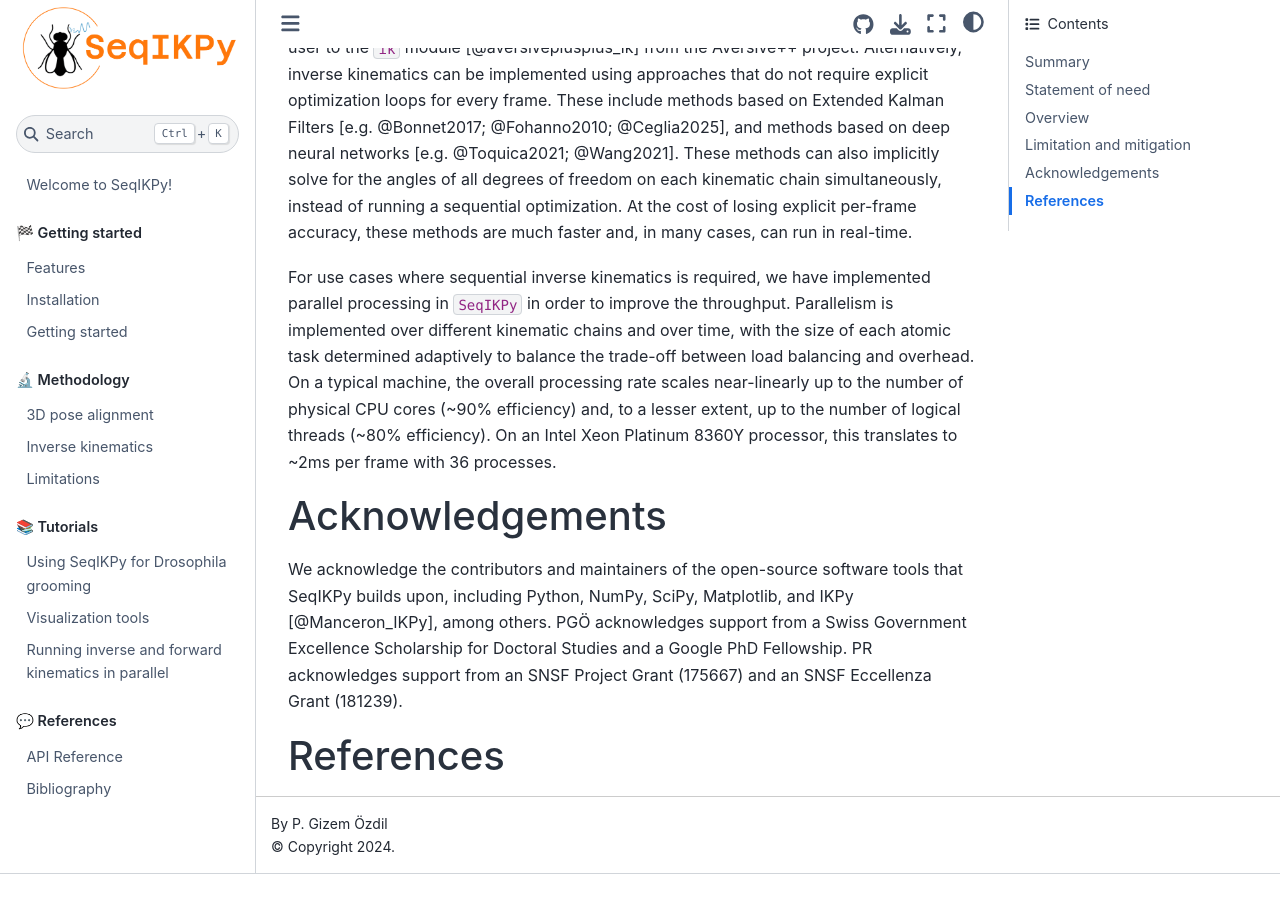
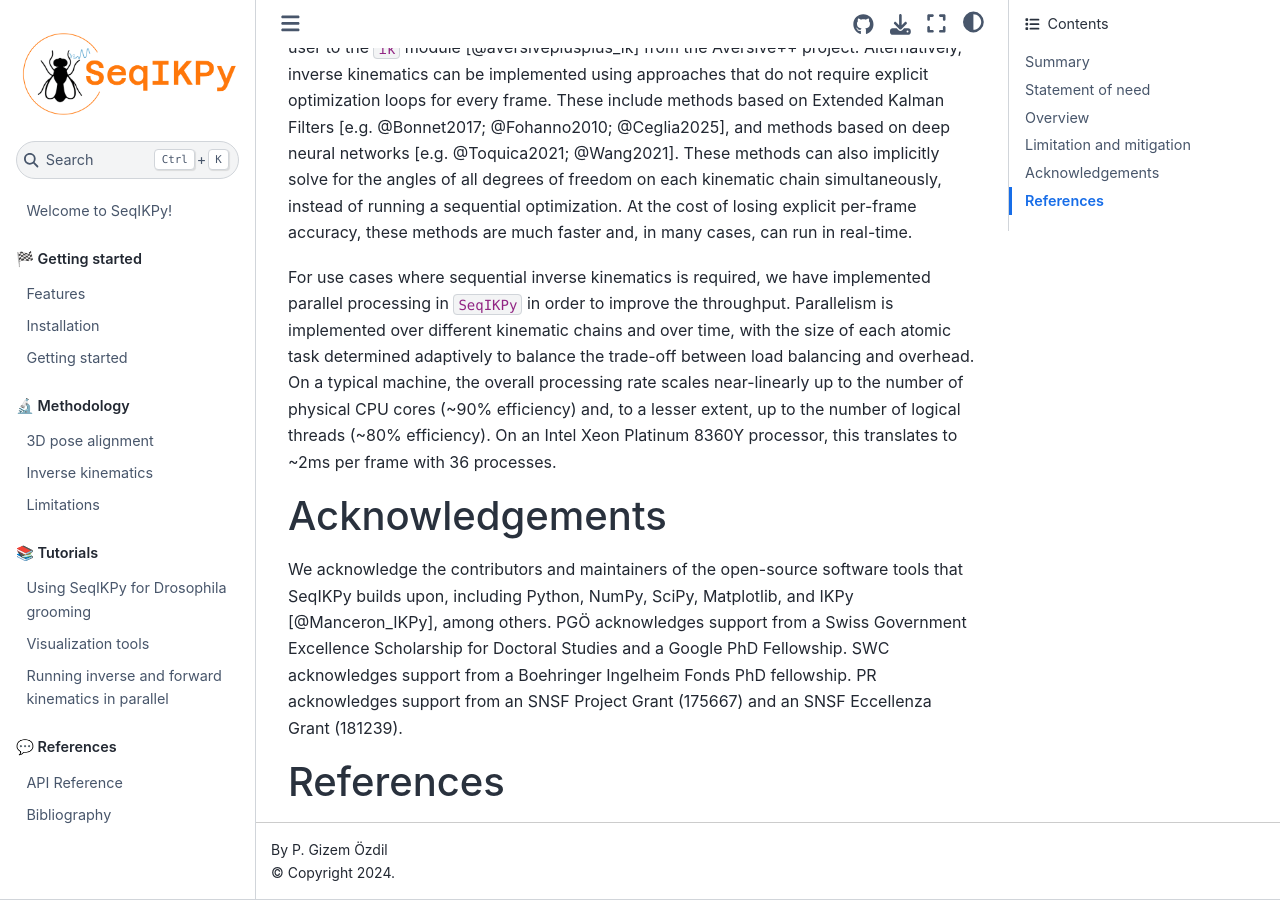
Before and after one commit to NeLy-EPFL/sequential-inverse-kinematics, a Jupyter Book: the page built from docs/paper/paper.md, in a window 1280 px wide and 900 px high, scrolled down 3240 px. Built offline with Jupyter Book 1.0.4 settings and Sphinx 7.4.7 and the Sphinx Book theme 1.1.4, drawn with Linux system fonts in a browser that asks for light colours; before the commit the page ends 4114 px from its top, so only the background shows below that.

Commit message:
add ack info for sibo

```diff
--- a/docs/paper/paper.md
+++ b/docs/paper/paper.md
@@ -78,6 +78,7 @@
 
 # Acknowledgements
 
-We acknowledge the contributors and maintainers of the open-source software tools that SeqIKPy builds upon, including Python, NumPy, SciPy, Matplotlib, and IKPy [@Manceron_IKPy], among others. PGÖ acknowledges support from a Swiss Government Excellence Scholarship for Doctoral Studies and a Google PhD Fellowship. PR acknowledges support from an SNSF Project Grant (175667) and an SNSF Eccellenza Grant (181239).
+We acknowledge the contributors and maintainers of the open-source software tools that SeqIKPy builds upon, including Python, NumPy, SciPy, Matplotlib, and IKPy [@Manceron_IKPy], among others. PGÖ acknowledges support from a Swiss Government Excellence Scholarship for Doctoral Studies and a Google PhD Fellowship. SWC acknowledges support from a Boehringer Ingelheim Fonds
+ PhD fellowship. PR acknowledges support from an SNSF Project Grant (175667) and an SNSF Eccellenza Grant (181239).
 
 # References
```
